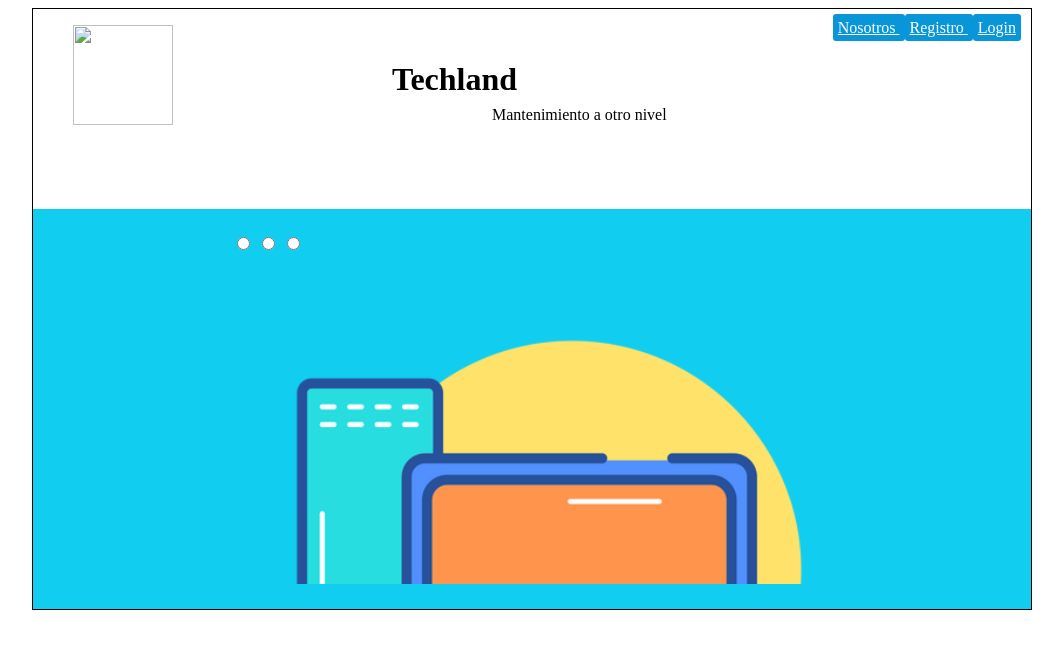
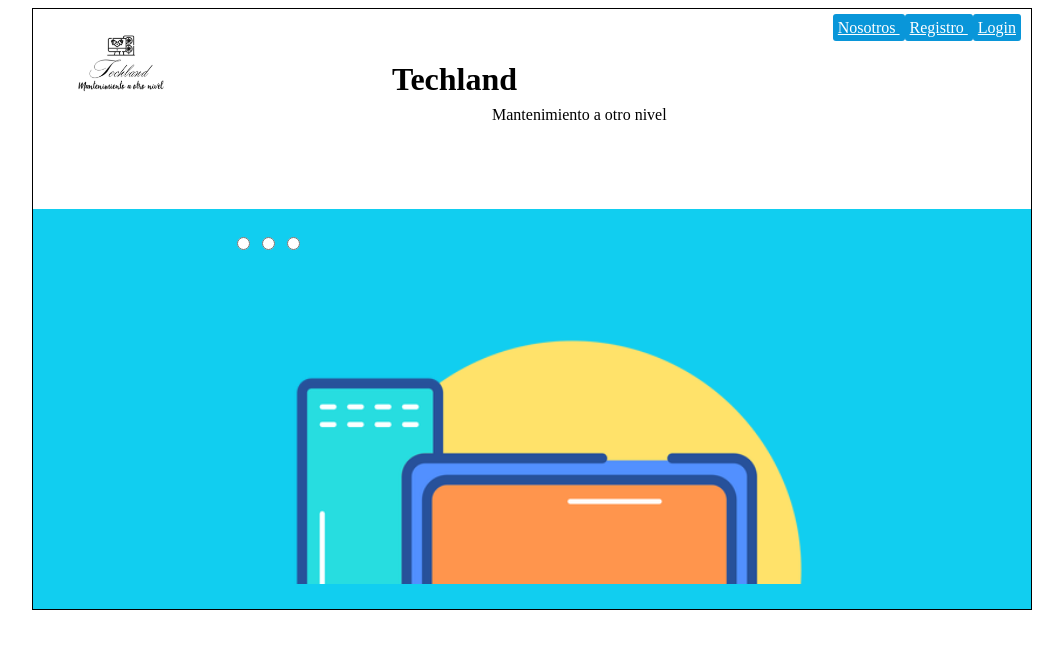
Before and after one commit to HaroldVasquezzz/TechLand, a plain HTML site: page index.html in a window 1280 px wide. Shown: the whole page, without its empty margins (108-1171 px from the left). Drawn offline with Linux system fonts and the light colour scheme.

Commit message:
Update index.html

```diff
--- a/index.html
+++ b/index.html
@@ -8,7 +8,7 @@
      <div class = "cabecera">
         <header>
        <figure>
-         <img src= "imagenes/A.png"/>
+         <img src= "imagenes/A.jpeg"/>
        </figure>
        <h1 class= "titulo_cabecera"> Techland </h1>
        <p class= "slogan_cabecera"> Mantenimiento a otro nivel </p>
```
